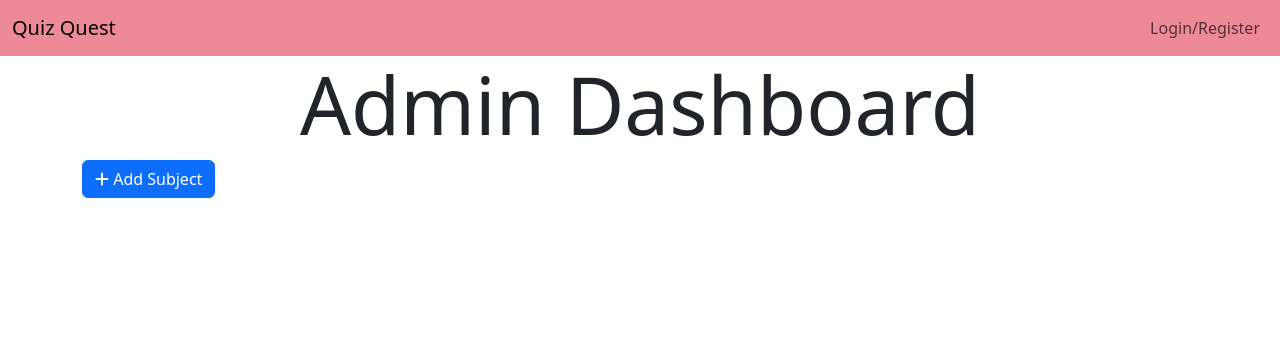
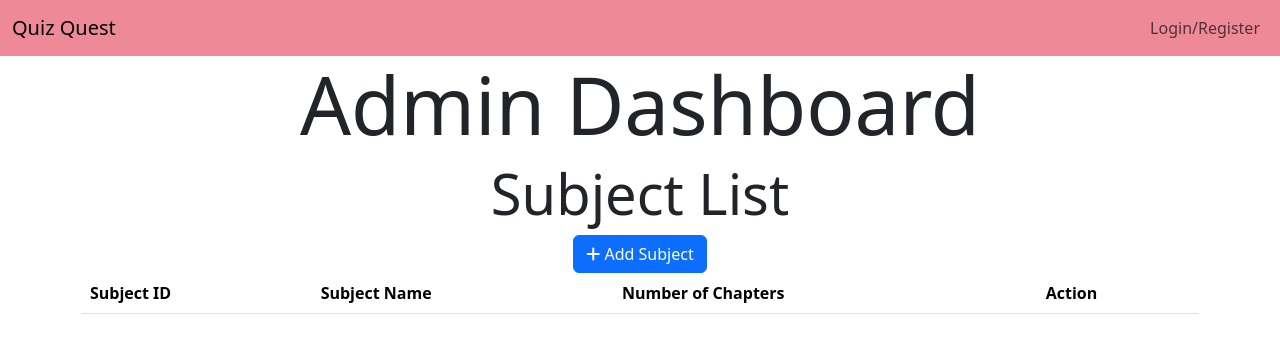
Before and after one commit to MishrajiAryan/quiz-master-MAD1, a Flask app: template templates/admin.html in a window 1280 px wide. Shown: the top 356 px of the page. Run offline with Flask 3, Linux system fonts and the light colour scheme; the template is opened without the code that fills it, so the values that code supplies are empty; parts of the project's set-up code (start-up, migrations or seed data) failed here and were passed over.

Commit message:
added subject list table in admin dashboard

```diff
--- a/templates/admin.html
+++ b/templates/admin.html
@@ -6,8 +6,48 @@
 
 {% block content %}
 <h1 class="display-1 text-center">Admin Dashboard</h1>
-<a type="button" href="{{url_for('add_subject')}}" class="btn btn-primary">
-    <i class="fas fa-plus"></i>
-    Add Subject
-</a>
+
+<h5 class="display-4 text-center">Subject List</h5>
+
+<div class="mx-auto text-center">
+    <a type="button" href="{{url_for('add_subject')}}" class="btn text-center btn-primary">
+        <i class="fa fa-plus" aria-hidden="true"></i>
+        Add Subject
+    </a>
+</div>
+
+<table class="table table-hover">
+    <thead>
+      <tr>
+        <th scope="col">Subject ID</th>
+        <th scope="col">Subject Name</th>
+        <th scope="col">Number of Chapters</th>
+        <th scope="col">Action</th>
+      </tr>
+    </thead>
+    <tbody>
+      {% for subject in subjects %}
+      <tr>
+        <td>{{subject.id}}</td>
+        <td>{{subject.name}}</td>
+        <td>{{subject.chapter_count}}</td>
+        <td>
+            <a href="{{url_for('view_subject', id=category.id)}}" class="btn btn-primary">
+                <i class="fa fa-eye" aria-hidden="true"></i>
+                View
+            </a>
+            <a href="{{url_for('view_subject', id=category.id)}}" class="btn btn-warning">
+                <i class="fa fa-edit" aria-hidden="true"></i>
+                Edit
+            </a>
+            <a href="{{url_for('delete_subject', id=category.id)}}" class="btn btn-danger">
+                <i class="fa fa-trash" aria-hidden="true"></i>
+                Delete
+            </a>
+        </td>
+      </tr>
+      {% endfor %}
+    </tbody>
+  </table>
+
 {% endblock %}
```
Also changed, not shown: routes.py (+34 -3 lines).
